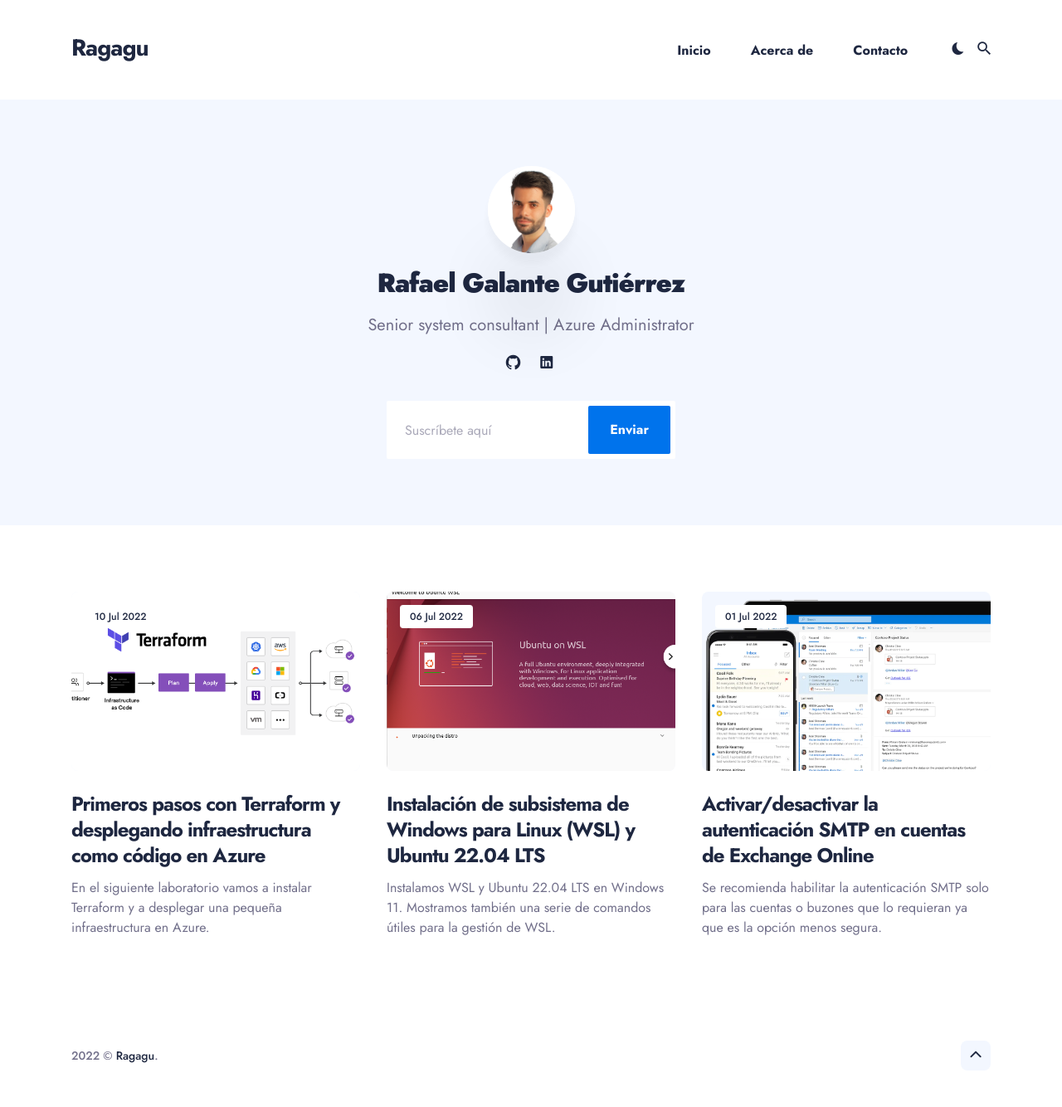
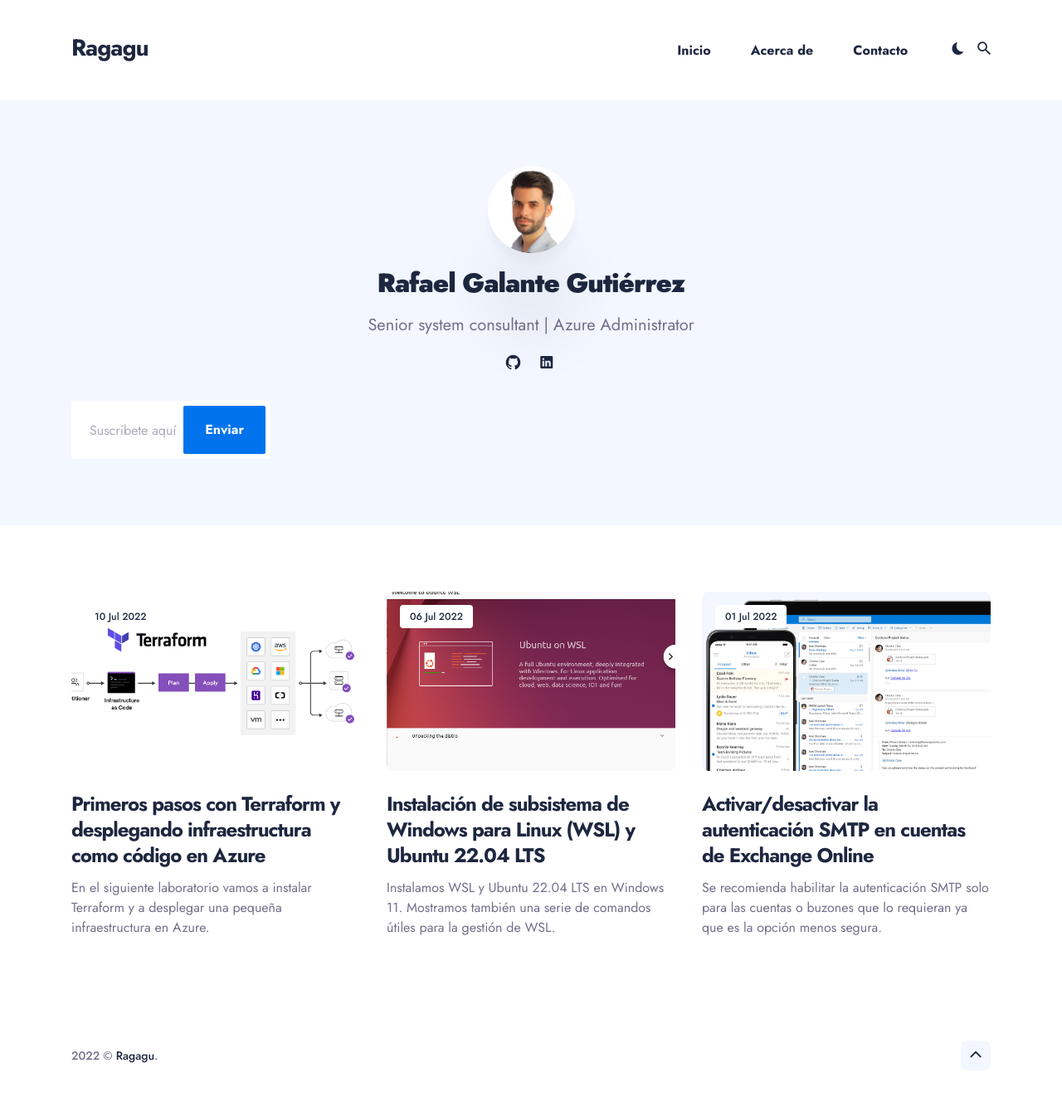
Before and after one commit to ragagu/ragagu-blog, a Jekyll site: the page built from index.html, in a window 1280 px wide. Shown: the whole page at 83% size. Built offline with Jekyll 4.4.1, drawn with Linux system fonts in a browser that asks for light colours; nearby versions of some CDN libraries; the list of posts is cut into pages by our own code.

Commit message:
update form mailchimp

```diff
--- a/_includes/hero.html
+++ b/_includes/hero.html
@@ -30,10 +30,10 @@
 
   <div class="container">
     <div class="row">
-      <div class="col col-4">
-        <div class="hero__inner2">
+      <div class="col col-12">
+        <div class="hero__inner">
 
-          <!--div class="hero__left"-->
+          <div class="hero__left">
             <h1 class="hero__title">{{ site.hero.hero__title }}</h1>
             <p class="hero__description">{{ site.hero.hero__description }}</p>
             {% if site.mailchimp == "enable" %}
@@ -47,7 +47,7 @@
               </form>
             </div>
             {% endif %}
-          <!--/div-->
+          </div>
 
         </div>
       </div>
--- a/_sass/3-modules/_hero.scss
+++ b/_sass/3-modules/_hero.scss
@@ -16,14 +16,6 @@
 
 .hero__inner {
   display: flex;
-  align-items: center;
-
-  @media only screen and (max-width: $desktop) {
-    flex-direction: column;
-  }
-}
-
-.hero__inner2 {
   align-items: center;
 
   @media only screen and (max-width: $desktop) {
```
Also changed, not shown: 9 other files.
